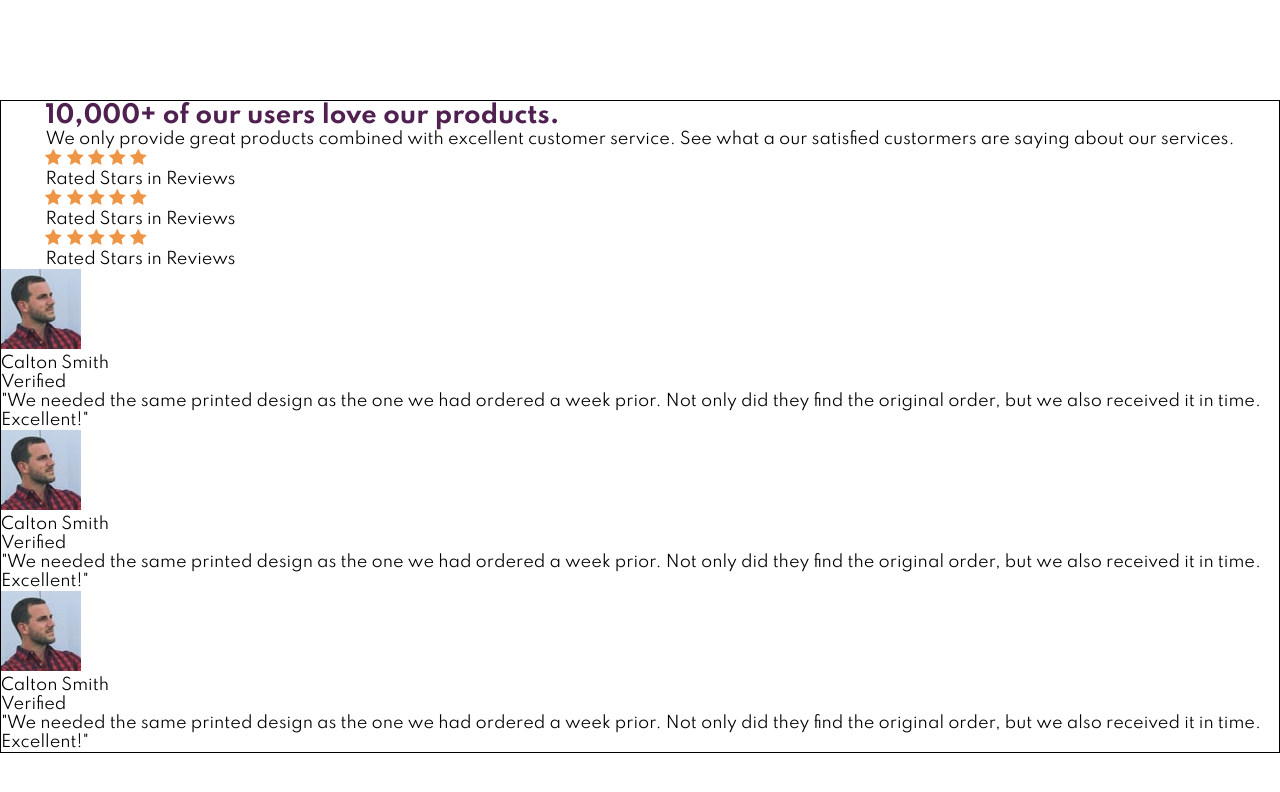
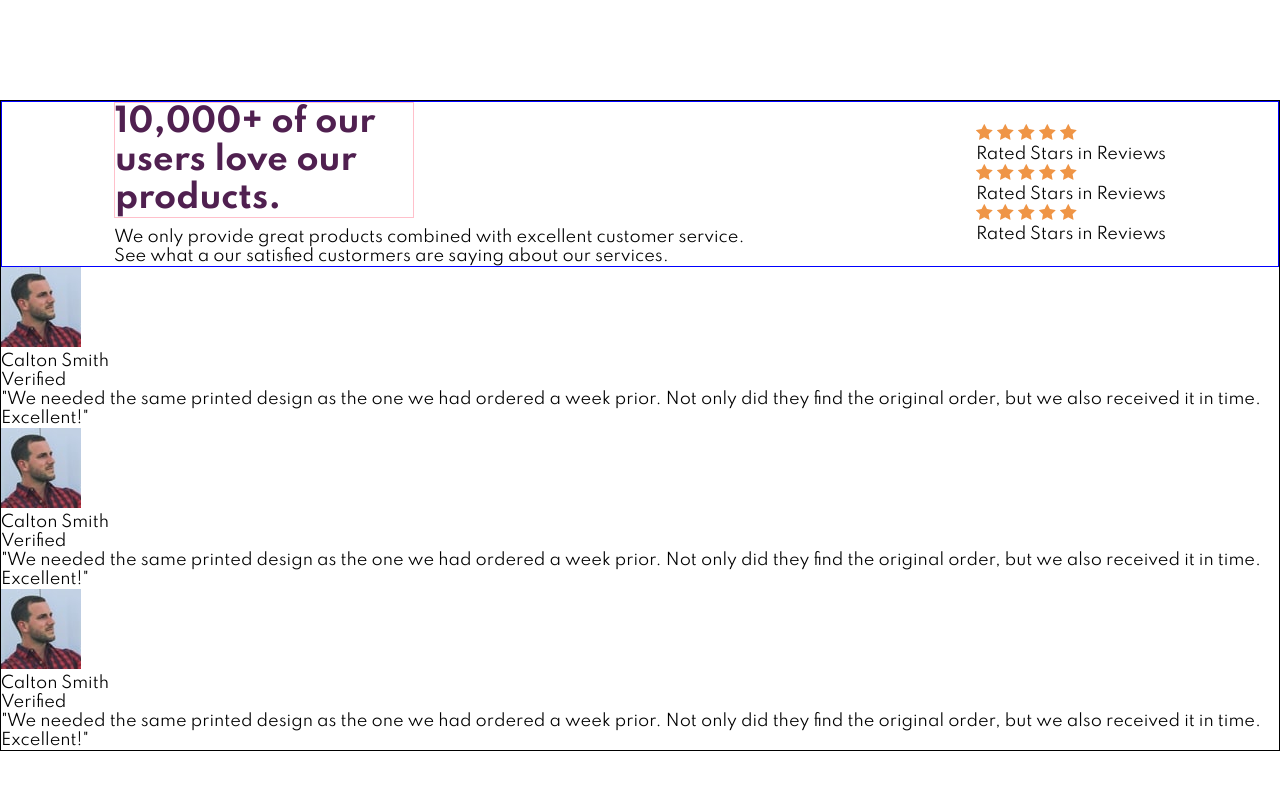
Before and after one commit to rogereichert/challenges, a plain HTML site: page Social proof section/index.html in a window 1280 px wide. Drawn offline with Linux system fonts and the light colour scheme.

Commit message:
Ajustado configurações no mobile.css

```diff
--- a/Social proof section/css/mobile.css
+++ b/Social proof section/css/mobile.css
@@ -1,9 +1,11 @@
-@media screen and (max-width: 768px) {
+@media screen and (min-width: 250px) and (max-width: 768px){
   .container {
     height: auto;
+    margin: auto;
+    margin-top: 10px;
+    display: flex;
     padding: 20px;
-    display: flex;
-    justify-content: center;
+    flex-direction: column;
   }
 
   .topo {
--- a/Social proof section/css/styles.css
+++ b/Social proof section/css/styles.css
@@ -1,4 +1,5 @@
-.container{
+@media screen and (min-width: 1024px) {
+  .container {
     border: 1px solid black;
     max-width: 1440px;
     height: auto;
@@ -6,5 +7,27 @@
     margin-top: 100px;
     display: flex;
     flex-direction: column;
+  }
+
+  .topo {
+    border: 1px solid blue;
+    display: flex;
     align-items: center;
+    justify-content: space-around;
+  }
+
+  .topo .texto {
+    max-width: 50%;
+  }
+
+  .topo .texto h1 {
+    border: 1px solid pink;
+    max-width: 300px;
+    font-size: 2rem;
+    margin-bottom: 10px;
+  }
+
+  .topo .rating {
+    max-width: 50%;
+  }
 }
```
